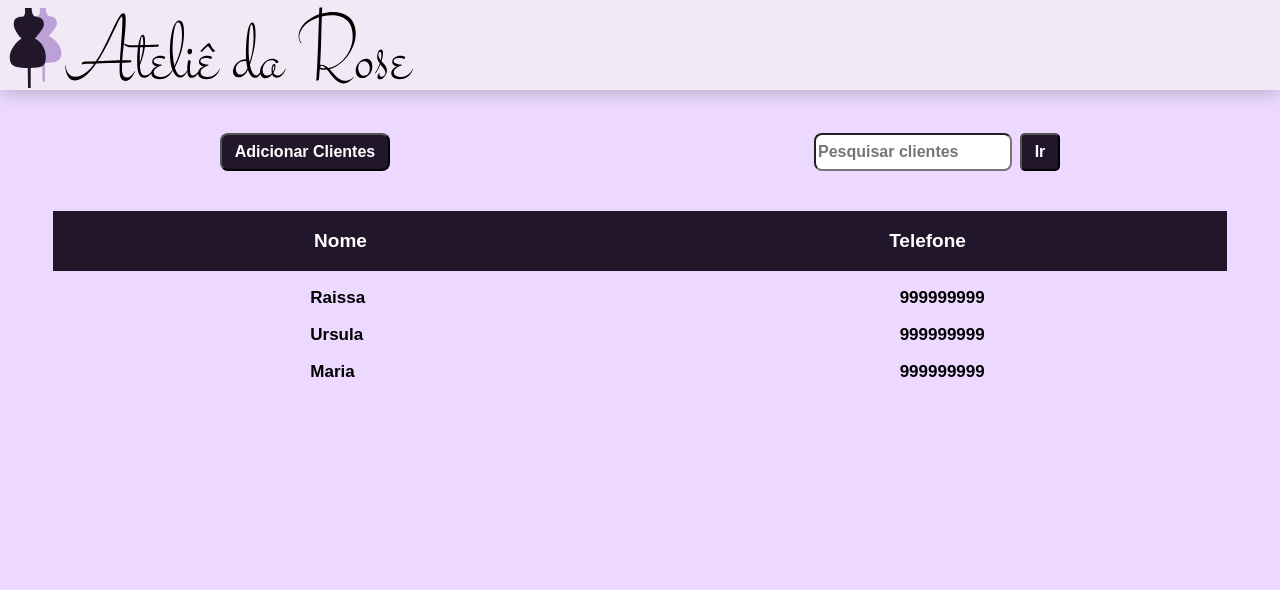
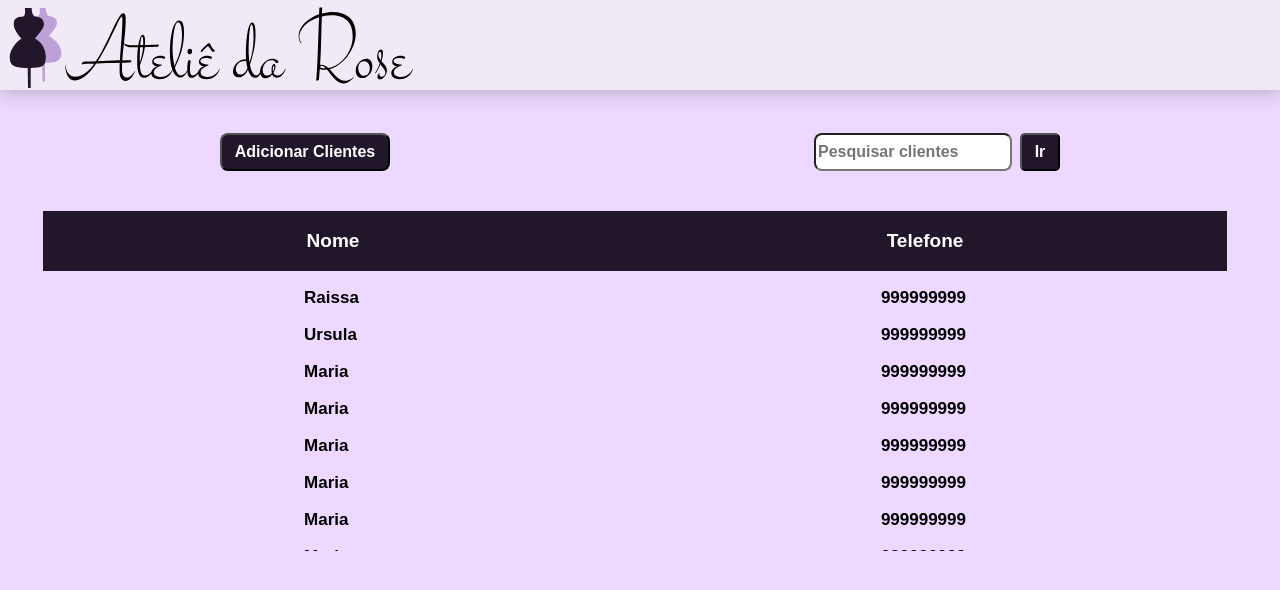
Before and after one commit to Julenne/atelie, a React (Create React App) app in the folder web/: page / in a window 1280 px wide. Shown: the top 590 px of the page. Built offline with nearby package versions, Linux system fonts and the light colour scheme; a web font is replaced by a local one.

Commit message:
scrollbar

```diff
--- a/web/src/components/Table/Table.js
+++ b/web/src/components/Table/Table.js
@@ -12,6 +12,9 @@ function Table (props) {
     </div>
   );
 }
+
+export default Table;
+
  /*
   EXAMPLES:
   const data = [
@@ -35,5 +38,3 @@ function Table (props) {
   }
 
   */
-
-export default Table;
--- a/web/src/components/Table/styles.css
+++ b/web/src/components/Table/styles.css
@@ -13,7 +13,7 @@
   font-size: 19px;
 
   background-color: #22162B;
-  margin-left: 45px;
+  margin-left: 35px;
   margin-right: 45px;
 
   display: flex;
@@ -28,5 +28,7 @@
   font-size: 17px;
 
   margin-left: 35px;
-  margin-right: 20px;
+  margin-right: 45px;
+  overflow: auto;
+  height: 280px;
 }
--- a/web/src/pages/ClientList/ClientList.js
+++ b/web/src/pages/ClientList/ClientList.js
@@ -6,7 +6,13 @@ function ClientList(){
   const data = [
     {name: "Raissa", phone: 999999999},
     {name: "Ursula", phone: 999999999},
-    {name: "Maria", phone: 999999999}
+    {name: "Maria", phone: 999999999},
+    {name: "Maria", phone: 999999999},
+    {name: "Maria", phone: 999999999},
+    {name: "Maria", phone: 999999999},
+    {name: "Maria", phone: 999999999},
+    {name: "Maria", phone: 999999999},
+    {name: "Maria", phone: 999999999},
   ]
 
   function clients(array){
@@ -22,7 +28,7 @@ function ClientList(){
             <p>Telefone</p>
           </div>
   }
-  //const result = clients(data);
+
   return(
     <div id="client-box" className="client-box">
       <Header />
```
